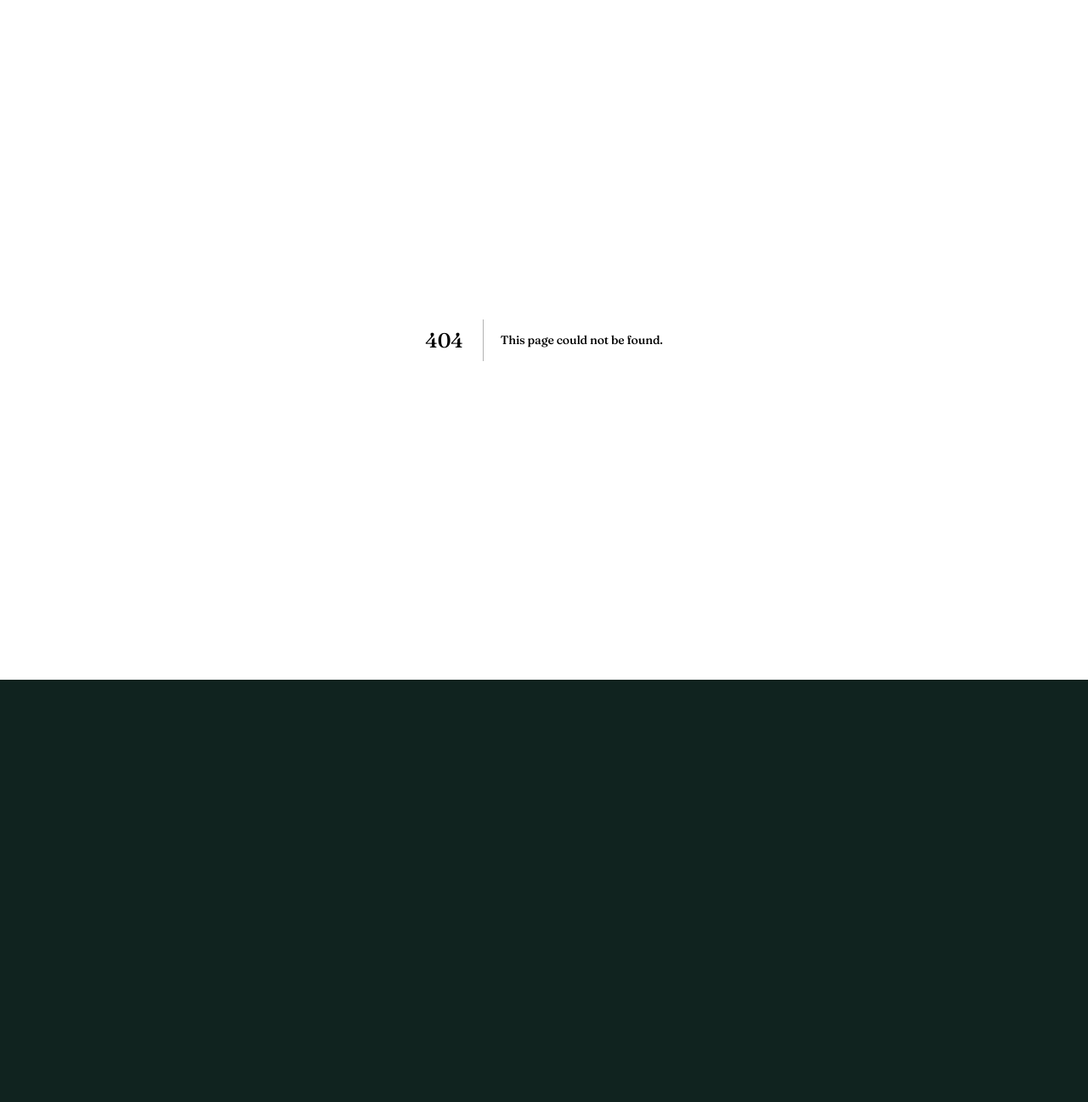
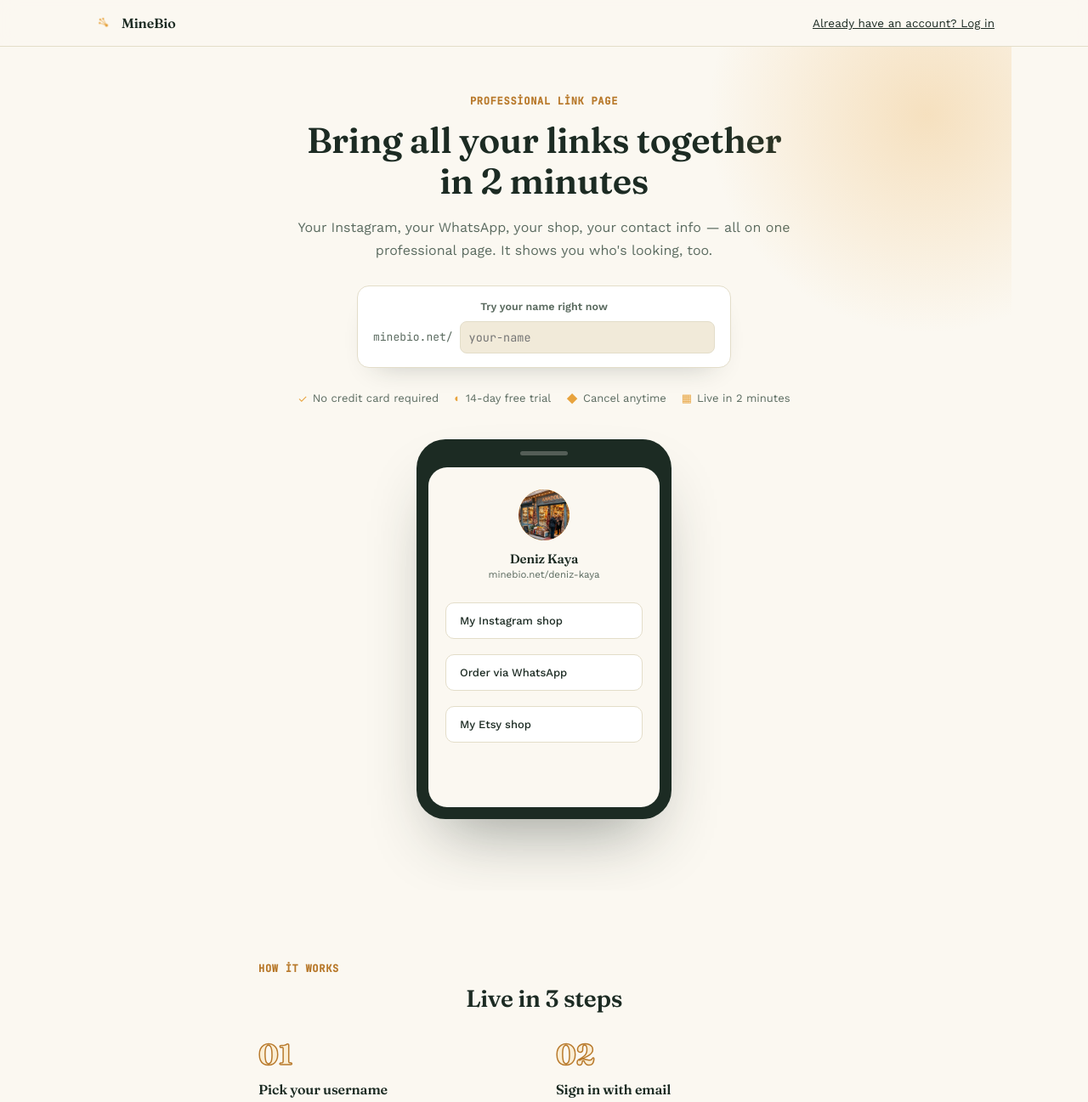
Before and after one commit to enisasistbt-ai/teksayfa, a Next.js app: page /en/basla in a window 1280 px wide. Before the commit this address had no page. Shown: the top 1297 px of the page at 85% size. Before the commit the page ends 800 px from the top, so only its background shows below. Built offline with nearby package versions, Linux system fonts and the light colour scheme; no server answers.

Commit message:
Add files via upload

```diff
--- /dev/null
+++ b/app/en/basla/BaslaClientEn.js
@@ -0,0 +1,229 @@
+"use client";
+
+import { useEffect, useState } from "react";
+import Link from "next/link";
+import { useRouter } from "next/navigation";
+import { supabase } from "../../../lib/supabaseClient";
+
+const TRUST_ITEMS = [
+  { icon: "✓", text: "No credit card required" },
+  { icon: "◐", text: "14-day free trial" },
+  { icon: "◆", text: "Cancel anytime" },
+  { icon: "▦", text: "Live in 2 minutes" },
+];
+
+const STEPS = [
+  { title: "Pick your username", desc: "Try it below — if it's free, it's yours right away." },
+  { title: "Sign in with email", desc: "No password. A code lands in your inbox, you're in seconds later." },
+  { title: "Add your links, share", desc: "Instagram, WhatsApp, your shop — add them from your dashboard, drop the link in your bio." },
+];
+
+export default function BaslaClientEn() {
+  const router = useRouter();
+  const [claimInput, setClaimInput] = useState("");
+  const [claimStatus, setClaimStatus] = useState(null); // null | checking | available | taken | short
+
+  useEffect(() => {
+    const clean = claimInput.trim().toLowerCase().replace(/\s+/g, "-");
+    if (!clean) {
+      setClaimStatus(null);
+      return;
+    }
+    if (clean.length < 3) {
+      setClaimStatus("short");
+      return;
+    }
+    setClaimStatus("checking");
+    const timer = setTimeout(async () => {
+      const { data } = await supabase
+        .from("public_profiles")
+        .select("username")
+        .eq("username", clean)
+        .maybeSingle();
+      setClaimStatus(data ? "taken" : "available");
+    }, 450);
+    return () => clearTimeout(timer);
+  }, [claimInput]);
+
+  function handleClaim() {
+    const clean = claimInput.trim().toLowerCase().replace(/\s+/g, "-");
+    if (claimStatus !== "available" || !clean) return;
+    try {
+      window.localStorage.setItem("mb_desired_username", clean);
+    } catch (e) {
+      // ignore
+    }
+    router.push("/login");
+  }
+
+  return (
+    <div className="corp-landing">
+      {/* Lean top bar — no distracting nav, just a login link for returning visitors */}
+      <nav className="corp-nav">
+        <div className="corp-nav-inner">
+          <div className="row" style={{ gap: 9 }}>
+            <img src="/logo-mark.png" alt="MineBio" style={{ width: 24, height: 24 }} />
+            <span className="corp-display" style={{ fontSize: 16 }}>
+              MineBio
+            </span>
+          </div>
+          <Link href="/login" style={{ fontSize: 13.5 }}>
+            Already have an account? Log in
+          </Link>
+        </div>
+      </nav>
+
+      {/* Hero */}
+      <section className="corp-section corp-hero" style={{ paddingTop: 56 }}>
+        <div className="corp-hero-glow" aria-hidden="true" />
+        <div style={{ maxWidth: 620, margin: "0 auto", textAlign: "center" }}>
+          <div className="corp-eyebrow" style={{ justifyContent: "center" }}>
+            professional link page
+          </div>
+          <h1
+            className="corp-display"
+            style={{ fontSize: "clamp(30px, 6vw, 42px)", marginTop: 14, lineHeight: 1.15 }}
+          >
+            Bring all your links together
+            <br />
+            in 2 minutes
+          </h1>
+          <p style={{ color: "var(--c-body)", marginTop: 16, fontSize: 16, lineHeight: 1.7 }}>
+            Your Instagram, your WhatsApp, your shop, your contact info — all on
+            one professional page. It shows you who's looking, too.
+          </p>
+
+          <div className="corp-claim-box" id="claim" style={{ margin: "28px auto 0", maxWidth: 440 }}>
+            <div className="corp-claim-label">Try your name right now</div>
+            <div className="corp-claim-row">
+              <span className="mono corp-claim-prefix">minebio.net/</span>
+              <input
+                className="corp-claim-input"
+                value={claimInput}
+                onChange={(e) => setClaimInput(e.target.value)}
+                placeholder="your-name"
+                onKeyDown={(e) => e.key === "Enter" && handleClaim()}
+              />
+              {claimStatus === "available" && (
+                <button
+                  type="button"
+                  className="corp-btn"
+                  style={{ padding: "9px 16px", fontSize: 13 }}
+                  onClick={handleClaim}
+                >
+                  Claim it
+                </button>
+              )}
+            </div>
+            {claimStatus && (
+              <div className={`corp-claim-status corp-claim-status-${claimStatus}`}>
+                {claimStatus === "checking" && "checking..."}
+                {claimStatus === "available" && "✓ Available! 🎉"}
+                {claimStatus === "taken" && "✗ Taken, try another one"}
+                {claimStatus === "short" && "At least 3 characters"}
+              </div>
+            )}
+          </div>
+
+          <div
+            className="row"
+            style={{ justifyContent: "center", gap: 18, flexWrap: "wrap", marginTop: 28 }}
+          >
+            {TRUST_ITEMS.map((item) => (
+              <span
+                key={item.text}
+                className="row"
+                style={{ gap: 6, fontSize: 13, color: "var(--c-body)" }}
+              >
+                <span style={{ color: "var(--c-accent)" }}>{item.icon}</span>
+                {item.text}
+              </span>
+            ))}
+          </div>
+        </div>
+
+        {/* Single static preview — no rotating carousel, keeps focus on the CTA */}
+        <div style={{ display: "flex", justifyContent: "center", marginTop: 40 }}>
+          <div className="corp-phone">
+            <div className="corp-phone-notch" />
+            <div className="corp-phone-screen">
+              <div className="corp-mock-avatar">
+                <img
+                  src="/ornekler/profil-2.jpg"
+                  alt="Deniz Kaya"
+                  className="corp-mock-avatar-img"
+                  onError={(e) => {
+                    e.currentTarget.style.display = "none";
+                  }}
+                />
+                <span className="corp-mock-avatar-fallback">D</span>
+              </div>
+              <div className="corp-display" style={{ fontSize: 15, marginTop: 10, textAlign: "center" }}>
+                Deniz Kaya
+              </div>
+              <p style={{ fontSize: 11.5, textAlign: "center", color: "var(--c-body)", marginTop: 2 }}>
+                minebio.net/deniz-kaya
+              </p>
+              <div style={{ marginTop: 16, display: "grid", gap: 8 }}>
+                {["My Instagram shop", "Order via WhatsApp", "My Etsy shop"].map((label) => (
+                  <div key={label} className="corp-mock-link">
+                    {label}
+                  </div>
+                ))}
+              </div>
+            </div>
+          </div>
+        </div>
+      </section>
+
+      {/* 3 steps */}
+      <section className="corp-section" style={{ maxWidth: 720, margin: "0 auto" }}>
+        <div className="corp-eyebrow" style={{ justifyContent: "center" }}>
+          how it works
+        </div>
+        <h2
+          className="corp-display"
+          style={{ fontSize: "clamp(22px, 4vw, 28px)", marginTop: 10, textAlign: "center" }}
+        >
+          Live in 3 steps
+        </h2>
+        <div className="corp-steps" style={{ marginTop: 28 }}>
+          {STEPS.map((s, i) => (
+            <div key={s.title}>
+              <div className="corp-step-num">{String(i + 1).padStart(2, "0")}</div>
+              <div className="corp-display" style={{ fontSize: 16, marginTop: 10 }}>
+                {s.title}
+              </div>
+              <p style={{ fontSize: 13.5, color: "var(--c-body)", marginTop: 6 }}>{s.desc}</p>
+            </div>
+          ))}
+        </div>
+      </section>
+
+      {/* Closing CTA */}
+      <section className="corp-section" style={{ textAlign: "center", maxWidth: 520, margin: "0 auto" }}>
+        <h2 className="corp-display" style={{ fontSize: "clamp(22px, 4vw, 28px)" }}>
+          Your page is waiting
+        </h2>
+        <p style={{ color: "var(--c-body)", marginTop: 10, fontSize: 15 }}>
+          Try your username above, claim it if it's free — no credit card needed.
+        </p>
+        <a href="#claim" className="corp-btn" style={{ display: "inline-block", marginTop: 18 }}>
+          Start free
+        </a>
+      </section>
+
+      {/* Lean footer — required legal links only, no product/blog nav */}
+      <footer className="corp-footer">
+        <div className="corp-footer-bottom" style={{ borderTop: "none", paddingTop: 0 }}>
+          <div className="row" style={{ justifyContent: "center", gap: 16, flexWrap: "wrap", marginBottom: 10 }}>
+            <Link href="/gizlilik-politikasi">Privacy Policy</Link>
+            <Link href="/kullanim-kosullari">Terms of Use</Link>
+            <Link href="/kvkk-aydinlatma-metni">Data Protection Notice</Link>
+          </div>
+          © {new Date().getFullYear()} MineBio. All rights reserved.
+        </div>
+      </footer>
+    </div>
+  );
+}
--- /dev/null
+++ b/app/en/basla/page.js
@@ -0,0 +1,14 @@
+import BaslaClientEn from "./BaslaClientEn";
+
+// English version of the ad-traffic landing page — see /app/basla for the
+// Turkish original. Not indexed, same reasoning: avoid content overlap with
+// the homepage in search results.
+export const metadata = {
+  title: "MineBio — Bring all your links together in 2 minutes",
+  description: "Instagram, WhatsApp, your shop, and your contact info — all on one page. No credit card required, live in 2 minutes.",
+  robots: { index: false, follow: true },
+};
+
+export default function BaslaPageEn() {
+  return <BaslaClientEn />;
+}
```
